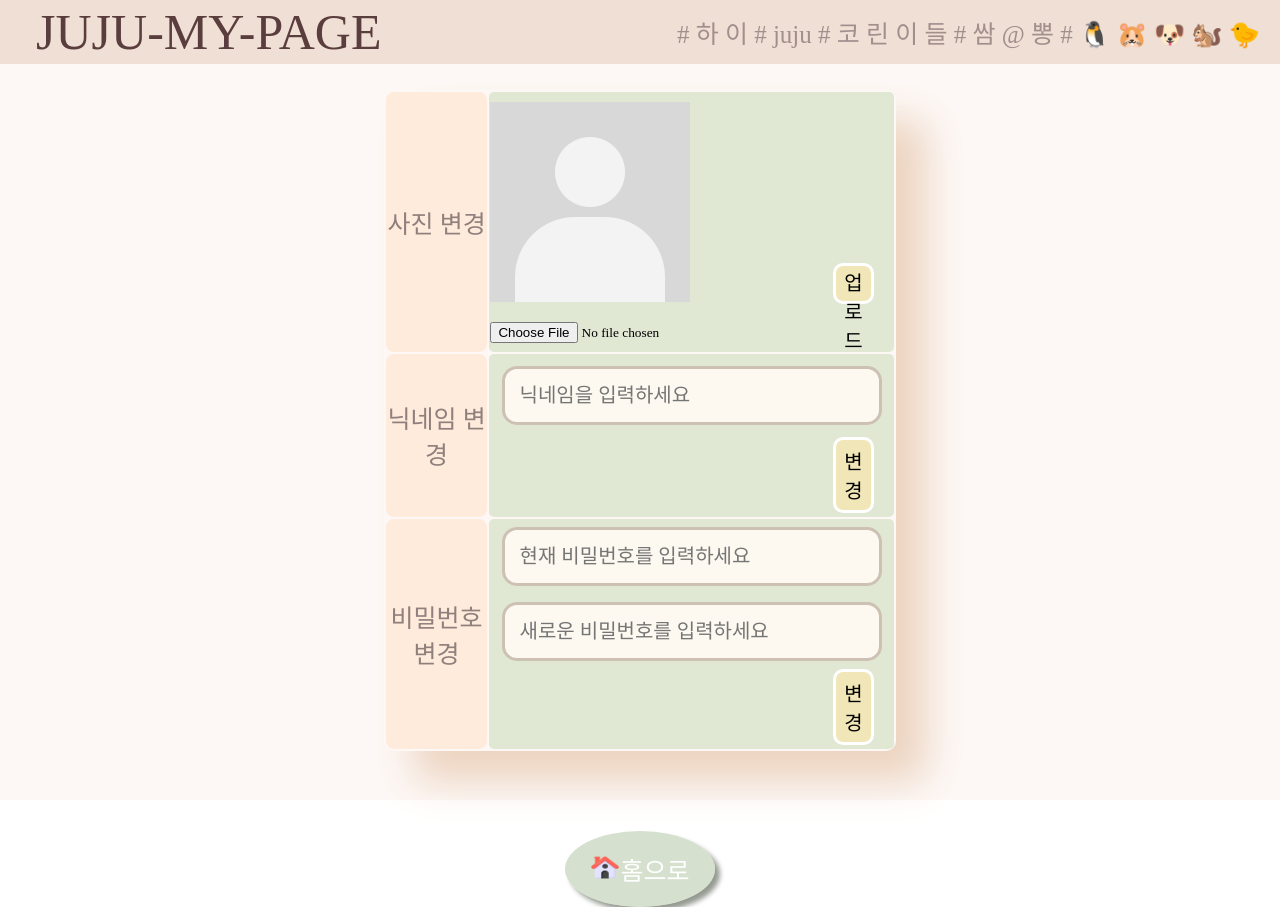
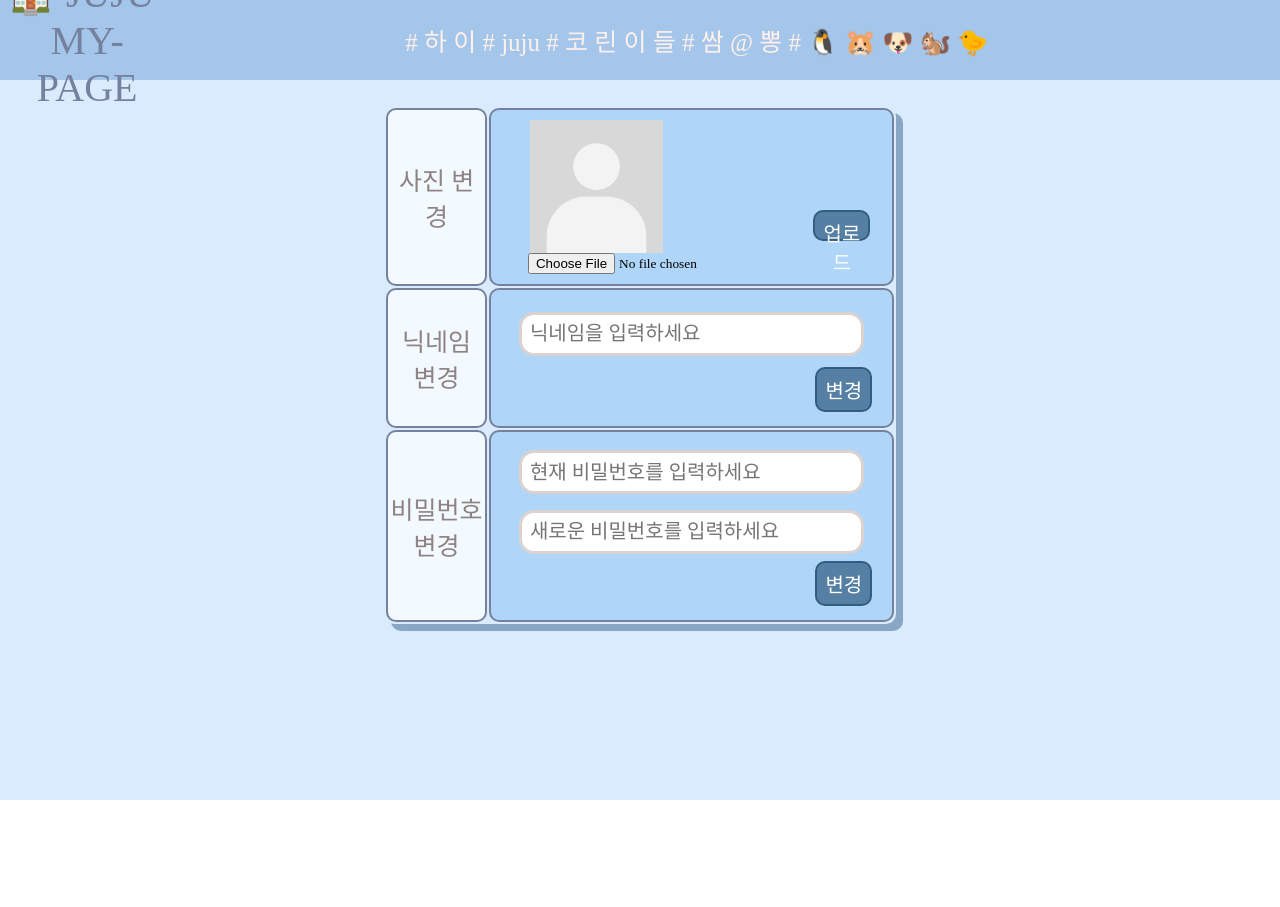
Before and after one commit to wjdwlsgh/JUJU_project_frontend, a React (Create React App) app: page /api/SettingPage in a window 1280 px wide. After the commit the page ends 800 px from the top, so only its background shows below. Built offline with nearby package versions, Linux system fonts and the light colour scheme; a web font is replaced by a local one.

Commit message:
설정창 디자인 수정

```diff
--- a/src/components/Setting/ChangePassword.css
+++ b/src/components/Setting/ChangePassword.css
@@ -4,30 +4,32 @@
   width: 85%;
   /* height: 40px; */
   margin: 2%;
-  padding: 15px;
+  padding: 2%;
 
-  border: 3px solid #9b89727e;
+  border: 3px solid #dbd2cf;
   border-radius: 15px;
   outline: none;
-  background-color: #fdf8f0;
+  background-color: white;
   /* font-family: "Ownglyph_UNZ-Rg"; */
-  font-family: "Ownglyph_ryuttung-Rg";
+  /* font-family: "Ownglyph_ryuttung-Rg"; */
+  font-family: "Ownglyph_ryurue-Rg";
 }
 
 #password-button {
-  width: 10%;
+  width: 15%;
   height: 30%;
   border-radius: 10px;
   font-size: 20px;
   margin: 0px;
   padding: 6px;
-  border: 3px solid white;
-  color: black;
-  background-color: #fae6abb2;
+  border: 2px solid #19456996;
+  color: white;
+  background-color: #19456996;
   margin-left: 80%;
   margin-bottom: 1%;
   /* font-family: "Ownglyph_UNZ-Rg"; */
-  font-family: "Ownglyph_ryuttung-Rg";
+  /* font-family: "Ownglyph_ryuttung-Rg"; */
+  font-family: "Ownglyph_ryurue-Rg";
 
   cursor: pointer;
   &:hover {
--- a/src/components/Setting/Nickname.css
+++ b/src/components/Setting/Nickname.css
@@ -9,19 +9,20 @@
 } */
 
 #nickname-button {
-  width: 10%;
+  width: 15%;
   height: 30%;
   border-radius: 10px;
   font-size: 20px;
   margin: 0px;
   padding: 6px;
-  border: 3px solid white;
-  color: black;
-  background-color: #fae6abb2;
+  border: 2px solid #19456996;
+  color: white;
+  background-color: #19456996;
   margin-left: 80%;
   margin-bottom: 1%;
   /* font-family: "Ownglyph_UNZ-Rg"; */
-  font-family: "Ownglyph_ryuttung-Rg";
+  /* font-family: "Ownglyph_ryuttung-Rg"; */
+  font-family: "Ownglyph_ryurue-Rg";
 
   cursor: pointer;
   &:hover {
@@ -36,12 +37,13 @@
   width: 85%;
   /* height: 30%; */
   margin: 3%;
-  padding: 15px;
+  padding: 2%;
   border: 0;
   border-radius: 15px;
   outline: none;
-  background-color: #fdf8f0;
+  background-color: white;
   /* font-family: "Ownglyph_UNZ-Rg"; */
-  font-family: "Ownglyph_ryuttung-Rg";
-  border: 3px solid #9b89727e;
+  /* font-family: "Ownglyph_ryuttung-Rg"; */
+  font-family: "Ownglyph_ryurue-Rg";
+  border: 3px solid #dbd2cf;
 }
--- a/src/components/Setting/ProfilePicture.css
+++ b/src/components/Setting/ProfilePicture.css
@@ -1,11 +1,12 @@
 #file-upload-button {
-  display: flex;
+  /* display: flex; */
   margin: 2px;
   padding: 0%;
-  width: 200px;
-  height: 30px;
+  width: 100%;
+  height: 24%;
   margin: auto;
   font-family: "Ownglyph_ryuttung-Rg";
+  margin-left: 14%;
 }
 
 .ProfilePicture-mom {
@@ -29,17 +30,17 @@
 }
 
 #upload-button {
-  width: 20%;
-  height: 16%;
+  width: 30%;
+  height: 20%;
   border-radius: 10px;
   font-size: 20px;
-  /* padding: 6px; */
-  border: 3px solid white;
-  color: black;
-  background-color: #fae6abb2;
+  padding: 6px;
+  border: 2px solid #19456996;
+  color: white;
+  background-color: #19456996;
   /* font-family: "Ownglyph_UNZ-Rg"; */
   font-family: "Ownglyph_ryuttung-Rg";
-  margin-right: 10%;
+  margin-right: 6%;
   margin-bottom: 2%;
 
   cursor: pointer;
@@ -48,3 +49,8 @@
     color: #fff;
   }
 }
+
+.img-section {
+  width: 70%;
+  height: 90%;
+}
--- a/src/components/Setting/ProfilePicture.jsx
+++ b/src/components/Setting/ProfilePicture.jsx
@@ -61,12 +61,12 @@ const ProfilePicture = ({ onUpload, defaultImage }) => {
           className="img-section"
           src={preview}
           alt="Preview"
-          style={{
-            width: "200px",
-            height: "200px",
-            marginBottom: "20px",
-            marginTop: "10px",
-          }}
+          // style={{
+          //   width: "200px",
+          //   height: "200px",
+          //   marginBottom: "20px",
+          //   marginTop: "10px",
+          // }}
         />
         <input
           id="file-upload-button"
--- a/src/pages/main/SettingPage.css
+++ b/src/pages/main/SettingPage.css
@@ -1,6 +1,6 @@
 .mypage {
   /* background-color: #fff3ee; */
-  background-color: #fdf8f6;
+  background-color: #d9ebfc;
 
   width: 100%;
   height: 100%;
@@ -9,16 +9,16 @@
 }
 
 .mypage-table {
-  /* border: 7px solid #fff3ee; */
+  /* border: 2px solid #76819e; */
   border-radius: 10px;
   width: 40%;
   /* height: 10%; */
   margin: auto;
   /* box-shadow: 40px 30px #aab697a7; */
-  box-shadow: 30px 30px 40px rgb(236, 211, 191);
+  box-shadow: 7px 7px#8aa6c5;
 }
 
-.home-button {
+/* .home-button {
   background-color: #b8c9aa93;
   color: white;
   padding: 20px 25px;
@@ -28,13 +28,11 @@
   font-family: "Ownglyph_UNZ-Rg";
   font-size: 25px;
   margin-top: 80px;
-
-  /* float: left; */
   box-shadow: 5px 5px 5px #969b92;
   transition-duration: 0.6s;
-}
+} */
 
-.home-button:hover {
+/* .home-button:hover {
   background-color: #90ad7cb4;
 }
 
@@ -42,33 +40,12 @@
   margin-left: 5px;
   margin-top: 5px;
   box-shadow: none;
-}
-
-/*
-.save-button {
-  background-color: #e7cbcbac;
-  color: white;
-  padding: 10px 20px;
-  border: none;
-  border-radius: 5px;
-  cursor: pointer;
-  font-family: "Ownglyph_UNZ-Rg";
-  font-size: 25px;
-  margin: 10px;
-}
-
-.save-button:hover {
-  background-color: #e2c1c1;
 } */
 
 #mypage-top {
-  /* margin-top: 1%; */
   margin-bottom: 2%;
-  height: 8%;
-  /* background-color: #cab6a887; */
-  background-color: #e3cab887;
-
-  /* align-content: center; */
+  height: 10%;
+  background-color: #a4c6eb;
   align-items: center;
   display: flex;
   width: 100%;
@@ -76,47 +53,41 @@
 
 .mypage-th {
   width: 20%;
-  /* border: 3px solid #fff3ee; */
-  border-radius: 8px;
   padding: 0px;
-  background-color: #ffe8d6d3;
-  /* box-shadow: 10px 10px #c39f84; */
-
-  font-family: "Ownglyph_ryuttung-Rg";
+  background-color: #f3faff;
+  /* font-family: "Ownglyph_ryuttung-Rg"; */
+  font-family: "Ownglyph_ryurue-Rg";
   font-size: 25px;
   font-weight: 300;
   color: rgba(125, 109, 109, 0.857);
+  border: 2px solid #76819e;
+  border-radius: 10px;
 }
 
 .mypage-div {
   width: 100%;
-  /* border: 3px solid #fff3ee; */
-  border-radius: 5px;
-  padding: 0px;
-  /* background-color: #dbe4cd; */
-  background-color: #dbe4cdd0;
-
-  /* box-shadow: 10px 10px #aab697c1; */
+  border-radius: 3px;
+  padding: 2%;
+  background-color: #afd6f8;
+  border: 2px solid #76819e;
+  border-radius: 10px;
 }
 
-.mypage-top-left {
+.mypage-top-left button {
   width: 50%;
-
+  height: 100%;
   /* border-radius: 30px; */
   border: none;
-  font-size: 50px;
-  color: rgb(90, 61, 61);
+  font-size: 40px;
+  color: #fff0ea;
   display: flex;
   padding: 6px;
-  /* background-color: #cab6a8; */
   background-color: transparent;
-  /* border: 4px double #ddbf8c; */
   font-family: "Cafe24Meongi-W-v1.0";
-  margin-left: 30px;
 }
 
 .mypage-top-left:hover {
-  color: white;
+  color: #76819e;
 }
 
 .mypage-top-right {
@@ -125,7 +96,7 @@
   margin-right: 20px;
   font-family: "Ownglyph_UNZ-Rg";
   font-size: 25px;
-  color: rgb(163, 142, 142);
+  color: #fff0ea;
 }
 
 /* .mypage-top-right-logo {
--- a/src/pages/main/SettingPage.jsx
+++ b/src/pages/main/SettingPage.jsx
@@ -24,7 +24,11 @@ const SettingPage = ({ userEmail, setProfilePicture, setNickname }) => {
   return (
     <div className="mypage">
       <div id="mypage-top">
-        <div className="mypage-top-left">JUJU-MY-PAGE</div>
+        <div className="mypage-top-left">
+          <button className="mypage-top-left" onClick={handleHomeClick}>
+            🏠 JUJU-MY-PAGE
+          </button>
+        </div>
         <div className="mypage-top-right">
           # 하 이 # juju # 코 린 이 들 # 쌈 @ 뽕 # 🐧 🐹 🐶 🐿️ 🐤
         </div>
@@ -63,16 +67,16 @@ const SettingPage = ({ userEmail, setProfilePicture, setNickname }) => {
         </tbody>
       </table>
 
-      <div className="mypage-buttons">
+      {/* <div className="mypage-buttons">
         <button className="home-button" onClick={handleHomeClick}>
           <img
             src={homeImage}
             alt="설정 아이콘"
             style={{ width: "30px", height: "25px" }}
           />
-          홈으로
+          JUJU-MY-PAGE
         </button>
-      </div>
+      </div> */}
     </div>
   );
 };
```
